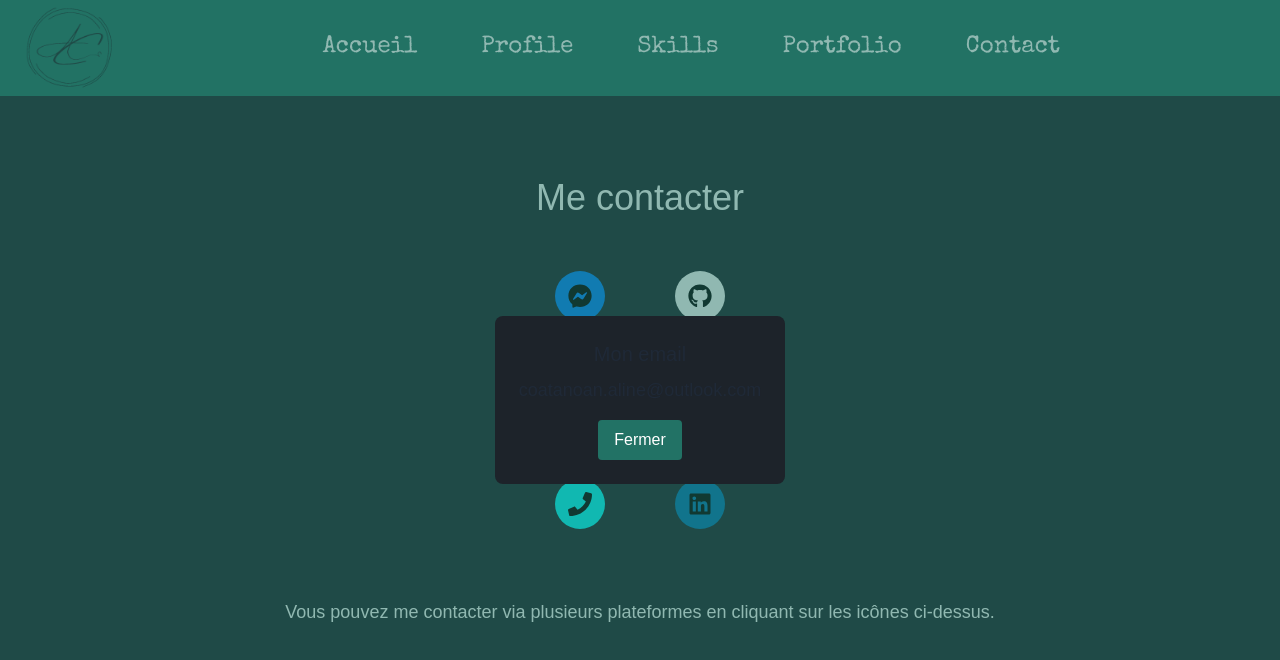
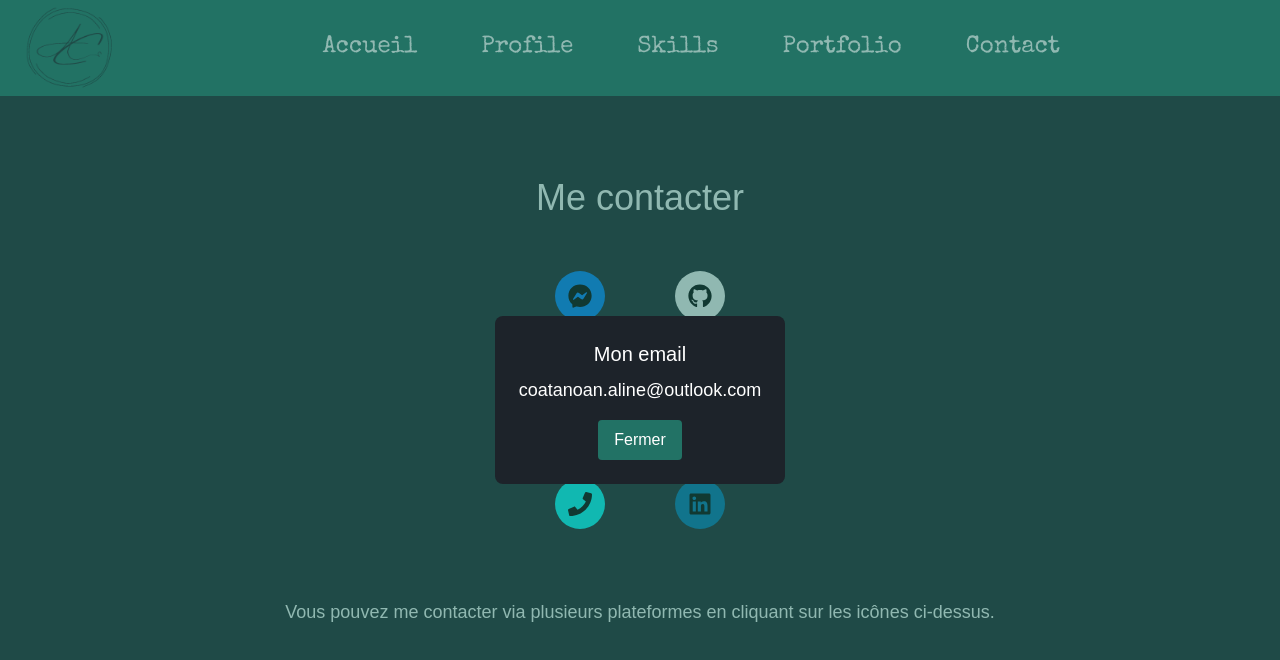
Before and after one commit to AlineCoatanoan/portfolio-V1, a React (Vite) app: page / in a window 1280 px wide. Both pictures are taken after a click on the element 760 px from the left and 4414 px from the top of the page. Shown: the part 4014-4674 px from the top of the page. Built offline with nearby package versions, Linux system fonts and the light colour scheme.

Commit message:
text modal

```diff
--- a/src/components/Accueil.tsx
+++ b/src/components/Accueil.tsx
@@ -46,7 +46,7 @@ const Accueil = () => {
 
       {/* Animation de la description */}
       <motion.p
-        className="text-white sm:text-3xl md:text-4xl mb-12 sm:mb-6 font-special bg-black bg-opacity-70 p-4 rounded-lg" // Fond noir semi-transparent et texte blanc
+        className="text-white sm:text-8xl md:text-4xl mb-12 sm:mb-6 font-special bg-black bg-opacity-70 p-4 rounded-lg" // Fond noir semi-transparent et texte blanc
         initial={{ opacity: 0, y: '20%' }}
         animate={{ opacity: 1, y: '0%' }}
         transition={{ duration: 1, delay: 1.2 }}
--- a/src/components/Contact.tsx
+++ b/src/components/Contact.tsx
@@ -55,11 +55,7 @@ const ContactIcons = () => {
                 top: `calc(50% + ${y}px - ${iconSize / 2}px)`
               }}
               initial={{ opacity: 0, scale: 0 }}
-              animate={
-                isVisible
-                  ? { opacity: 1, scale: 1 }
-                  : { opacity: 0, scale: 0 }
-              }
+              animate={isVisible ? { opacity: 1, scale: 1 } : { opacity: 0, scale: 0 }}
               transition={{ duration: 1, delay: index * 0.2 }}
               whileHover={{ scale: 1.3, rotate: 360, transition: { duration: 0.5, ease: 'easeInOut' } }}
               whileTap={{ scale: 0.9 }}
@@ -77,8 +73,8 @@ const ContactIcons = () => {
       {showEmailModal && (
         <div className="fixed inset-0 bg-[#227265] bg-opacity-50 flex justify-center items-center z-50">
           <div className="bg-[#1D232A] p-6 rounded-lg text-center">
-            <h3 className="text-xl">Mon email</h3>
-            <p className="text-lg mt-2">coatanoan.aline@outlook.com</p>
+            <h3 className="text-xl text-white">Mon email</h3> {/* Texte en blanc */}
+            <p className="text-lg mt-2 text-white">coatanoan.aline@outlook.com</p> {/* Texte en blanc */}
             <button
               className="mt-4 px-4 py-2 bg-[#227265] text-white rounded"
               onClick={() => setShowEmailModal(false)}
@@ -93,8 +89,8 @@ const ContactIcons = () => {
       {showPhoneModal && (
         <div className="fixed inset-0 bg-[#227265] bg-opacity-50 flex justify-center items-center z-50">
           <div className="bg-[#1D232A] p-6 rounded-lg text-center">
-            <h3 className="text-xl">Mon numéro de téléphone</h3>
-            <p className="text-lg mt-2">06 11 18 85 66</p>
+            <h3 className="text-xl text-white">Mon numéro de téléphone</h3> {/* Texte en blanc */}
+            <p className="text-lg mt-2 text-white">06 11 18 85 66</p> {/* Texte en blanc */}
             <button
               className="mt-4 px-4 py-2 bg-[#227265] text-white rounded"
               onClick={() => setShowPhoneModal(false)}
```
